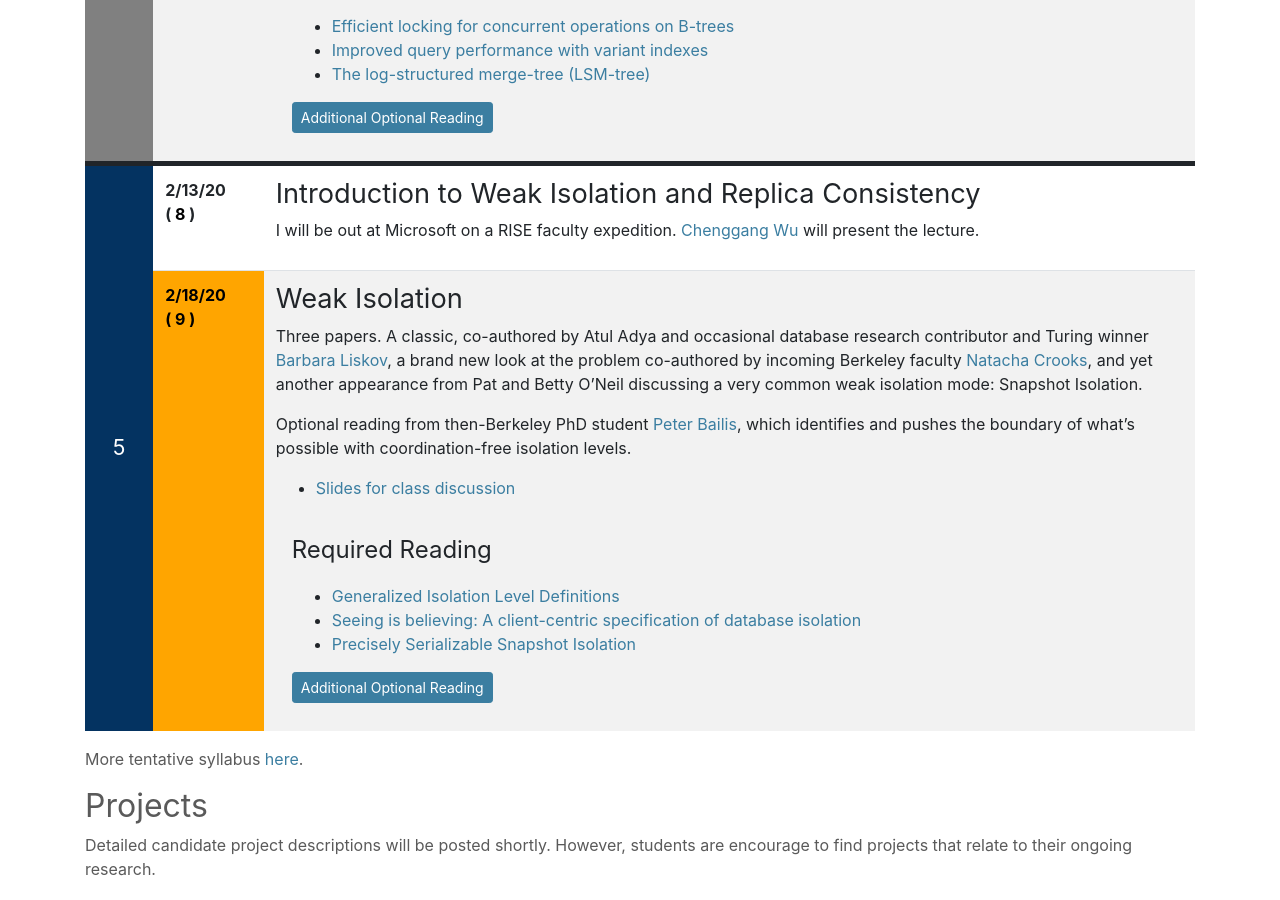
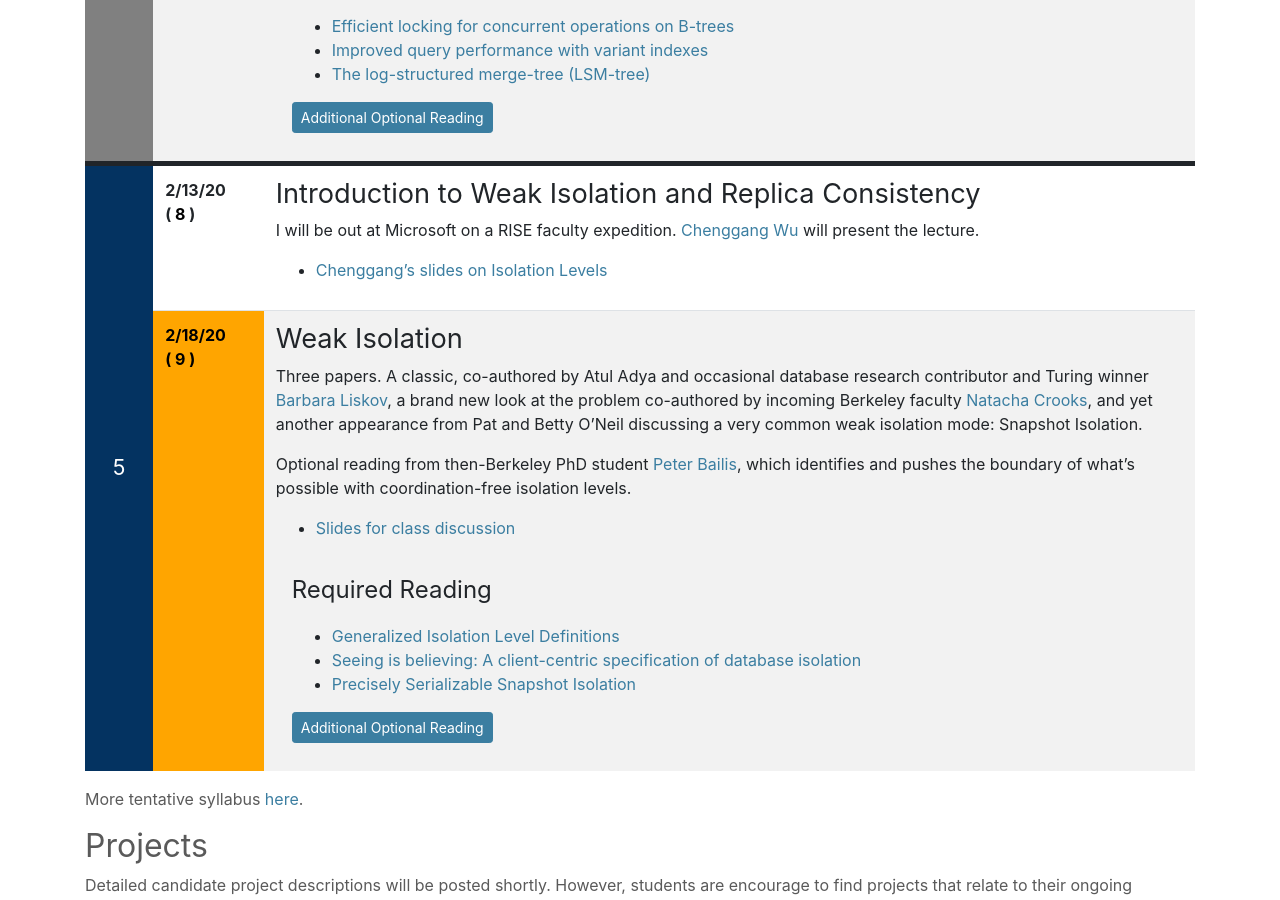
Before and after one commit to jhellerstein/CS286-Sp20, a Jekyll site: the page built from index.md, in a window 1280 px wide and 900 px high, scrolled down 3631 px. Built offline with Jekyll 4.4.1, drawn with Linux system fonts in a browser that asks for light colours; nearby versions of some CDN libraries; our own code applies the rules of GitHub Pages for plain Markdown files.

Commit message:
Chenggang's slides

```diff
--- a/index.md
+++ b/index.md
@@ -232,6 +232,8 @@ Optional reading for those who are curious about concurrency and recovery for ex
 ## Introduction to Weak Isolation and Replica Consistency
 I will be out at Microsoft on a RISE faculty expedition. [Chenggang Wu](http://cgwu.io/) will present the lecture.
 
+* [Chenggang's slides on Isolation Levels](https://drive.google.com/file/d/1hxAO9HCmcICEEgBmo4sPT8-JHMCF870P/view?usp=sharing)
+
 {% include syllabus_entry %}
 ## Weak Isolation
 Three papers. A classic, co-authored by Atul Adya and occasional database research contributor and Turing winner [Barbara Liskov](https://en.wikipedia.org/wiki/Barbara_Liskov), a brand new look at the problem co-authored by incoming Berkeley faculty [Natacha Crooks](https://nacrooks.github.io/), and yet another appearance from Pat and Betty O'Neil discussing a very common weak isolation mode: Snapshot Isolation.
```
